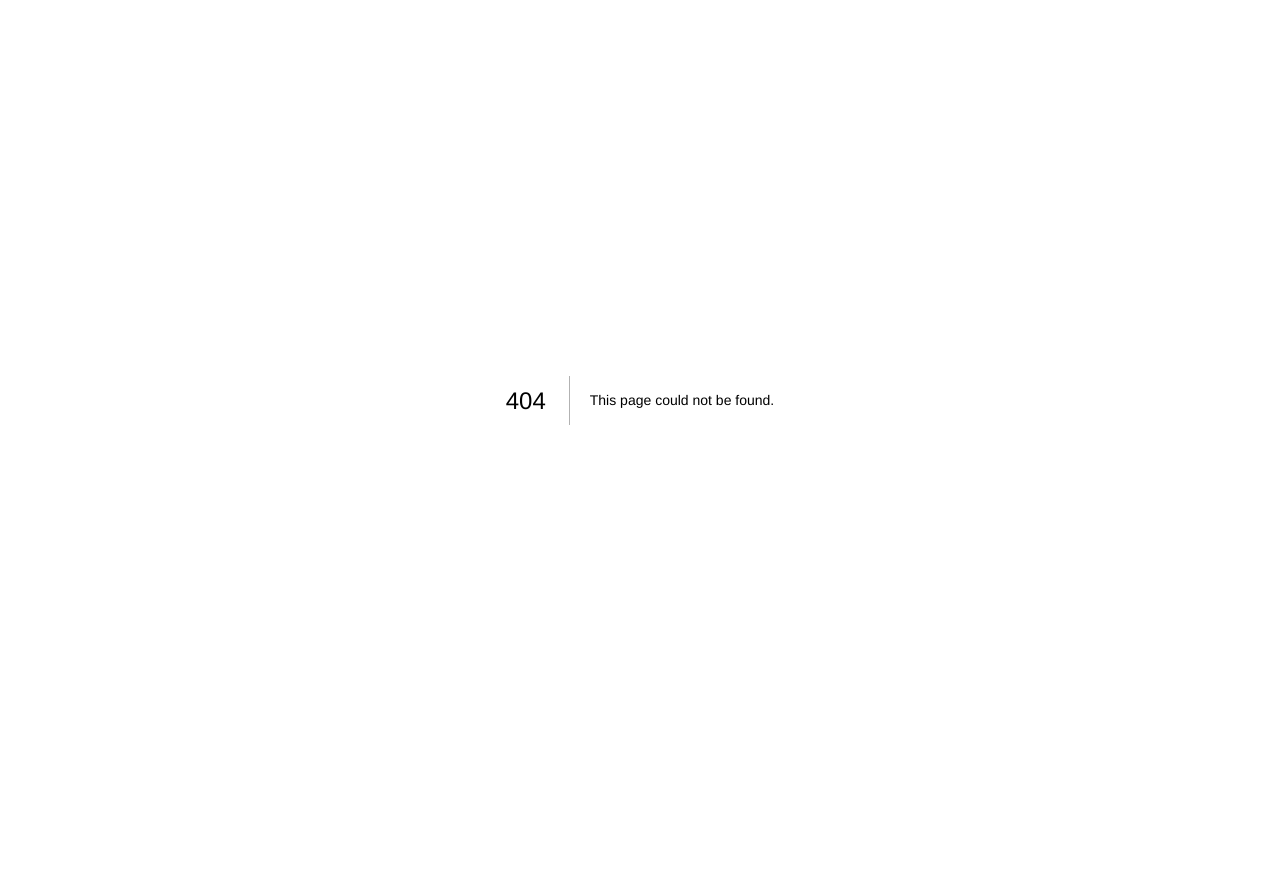
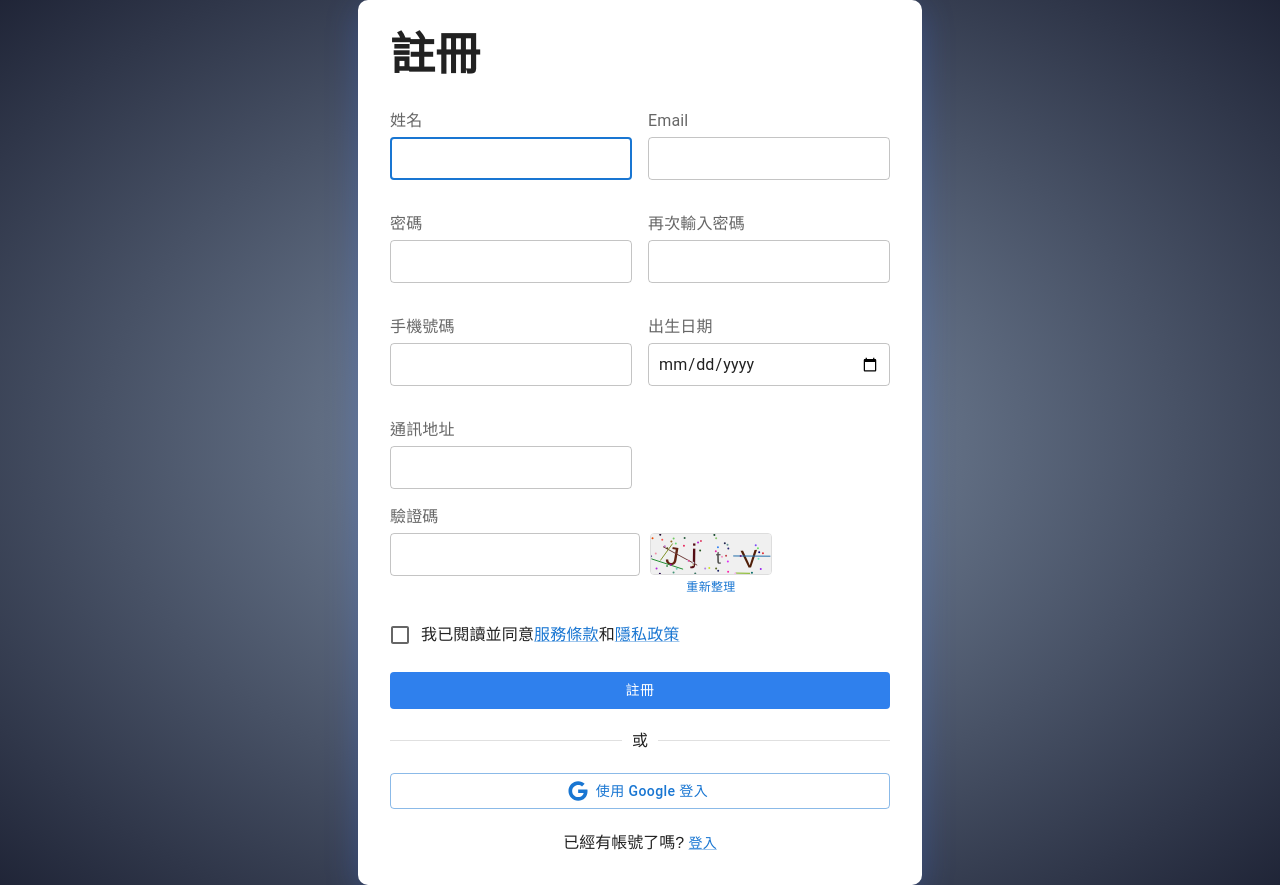
Before and after one commit to shiao1104/interviewerAI-front-end, a Next.js app: page /sign-up in a window 1280 px wide. Before the commit this address had no page. Before the commit the page ends 800 px from the top, so only its background shows below. Built offline with nearby package versions, Linux system fonts and the light colour scheme.

Commit message:
新增 - signup

```diff
--- /dev/null
+++ b/pages/sign-up.tsx
@@ -0,0 +1,251 @@
+import Button from "@mui/material/Button";
+import FormLabel from "@mui/material/FormLabel";
+import Link from "@mui/material/Link";
+import TextField from "@mui/material/TextField";
+import Divider from "@mui/material/Divider";
+import { FaGoogle } from "react-icons/fa";
+import { SubmitHandler, useForm } from "react-hook-form";
+import { formFields, IFormInputs } from "@/lib/data/signUpdata";
+import { Card, Checkbox, FormControlLabel } from "@mui/material";
+import styles from "@/styles/pages/Login.module.scss";
+import { useEffect, useRef, useState } from "react";
+
+// 驗證碼組件
+const Captcha = ({ onChange }: { onChange: (value: string) => void }) => {
+  const canvasRef = useRef<HTMLCanvasElement>(null);
+  const captchaValue = useRef<string>("");
+  const [, setRefresh] = useState<number>(0);
+
+  // 生成隨機驗證碼
+  const generateCaptcha = () => {
+    const canvas = canvasRef.current;
+    if (!canvas) return;
+
+    const ctx = canvas.getContext("2d");
+    if (!ctx) return;
+
+    // 清除畫布
+    ctx.clearRect(0, 0, canvas.width, canvas.height);
+
+    // 設置背景色
+    ctx.fillStyle = "#f0f0f0";
+    ctx.fillRect(0, 0, canvas.width, canvas.height);
+
+    // 生成隨機字符
+    const chars = "ABCDEFGHJKLMNPQRSTUVWXYZabcdefghjkmnpqrstuvwxyz23456789";
+    let captcha = "";
+
+    for (let i = 0; i < 4; i++) {
+      const index = Math.floor(Math.random() * chars.length);
+      captcha += chars[index];
+    }
+
+    captchaValue.current = captcha;
+    onChange(captcha);
+
+    // 繪製驗證碼
+    for (let i = 0; i < captcha.length; i++) {
+      ctx.font = `${18 + Math.random() * 10}px Arial`;
+      ctx.fillStyle = `rgb(${Math.random() * 100}, ${Math.random() * 100}, ${Math.random() * 100})`;
+      ctx.textBaseline = "middle";
+
+      // 隨機旋轉角度
+      const x = 15 + i * 25;
+      const y = 20 + Math.random() * 8;
+      const deg = (Math.random() - 0.5) * 30 * Math.PI / 180;
+
+      ctx.translate(x, y);
+      ctx.rotate(deg);
+      ctx.fillText(captcha[i], 0, 0);
+      ctx.rotate(-deg);
+      ctx.translate(-x, -y);
+    }
+
+    // 添加干擾線
+    for (let i = 0; i < 5; i++) {
+      ctx.strokeStyle = `rgb(${Math.random() * 200}, ${Math.random() * 200}, ${Math.random() * 200})`;
+      ctx.beginPath();
+      ctx.moveTo(Math.random() * canvas.width, Math.random() * canvas.height);
+      ctx.lineTo(Math.random() * canvas.width, Math.random() * canvas.height);
+      ctx.stroke();
+    }
+
+    // 添加干擾點
+    for (let i = 0; i < 50; i++) {
+      ctx.fillStyle = `rgb(${Math.random() * 255}, ${Math.random() * 255}, ${Math.random() * 255})`;
+      ctx.beginPath();
+      ctx.arc(Math.random() * canvas.width, Math.random() * canvas.height, 1, 0, 2 * Math.PI);
+      ctx.fill();
+    }
+
+    setRefresh(prev => prev + 1);
+  };
+
+  useEffect(() => {
+    generateCaptcha();
+  }, []);
+
+  return (
+    <div className={styles.captchaContainer}>
+      <canvas
+        ref={canvasRef}
+        width={120}
+        height={40}
+        className={styles.captchaCanvas}
+      />
+      <Button
+        variant="text"
+        size="small"
+        className={styles.refreshButton}
+        onClick={generateCaptcha}
+      >
+        重新整理
+      </Button>
+    </div>
+  );
+};
+
+// 更新表單輸入類型
+interface IFormInputsWithCaptcha extends IFormInputs {
+  captcha: string;
+}
+
+export default function SignUp() {
+  const [captchaValue, setCaptchaValue] = useState<string>("");
+
+  const {
+    register,
+    handleSubmit,
+    formState: { errors },
+  } = useForm<IFormInputsWithCaptcha>({
+    mode: "onBlur",
+    reValidateMode: "onChange",
+  });
+
+  const handleCaptchaChange = (value: string) => {
+    setCaptchaValue(value);
+  };
+
+  const onSubmit: SubmitHandler<IFormInputsWithCaptcha> = (data) => {
+    if (data.captcha.toLowerCase() !== captchaValue.toLowerCase()) {
+      alert("驗證碼錯誤，請重新輸入");
+      return;
+    }
+    console.log(data);
+    alert("註冊資料已提交！");
+  };
+
+  return (
+    <section className={styles.container}>
+      <Card className={styles.content}>
+        <h1>註冊</h1>
+        <form onSubmit={handleSubmit(onSubmit)}>
+          <div className={styles.fields}>
+            <div className={styles.fieldsGrid}>
+              {formFields.map((item, index) => (
+                <div key={index} className={styles.fieldWrap}>
+                  <FormLabel htmlFor={item.name} className={styles.label}>
+                    {item.label}{" "}
+                    {errors[item.name as keyof IFormInputsWithCaptcha] && (
+                      <span className={styles.errorMessage}>
+                        *
+                        {errors[
+                          item.name as keyof IFormInputsWithCaptcha
+                        ]?.message?.toString()}
+                      </span>
+                    )}
+                  </FormLabel>
+                  <TextField
+                    type={item.type}
+                    className={styles.textField}
+                    id={item.name}
+                    variant="outlined"
+                    autoFocus={item.autoFocus}
+                    error={!!errors[item.name as keyof IFormInputsWithCaptcha]}
+                    {...register(
+                      item.name as keyof IFormInputsWithCaptcha,
+                      item.validation
+                    )}
+                  />
+                </div>
+              ))}
+            </div>
+
+            <div className={styles.fieldWrap}>
+              <FormLabel htmlFor="captcha" className={styles.label}>
+                驗證碼 {errors.captcha && (
+                  <span className={styles.errorMessage}>
+                    *{errors.captcha?.message?.toString()}
+                  </span>
+                )}
+              </FormLabel>
+              <div className={styles.captchaField}>
+                <TextField
+                  type="text"
+                  className={styles.captchaInput}
+                  id="captcha"
+                  variant="outlined"
+                  error={!!errors.captcha}
+                  {...register("captcha", {
+                    required: "請輸入驗證碼",
+                  })}
+                />
+                <Captcha onChange={handleCaptchaChange} />
+              </div>
+            </div>
+
+            <div className={styles.checkboxWrap}>
+              <FormControlLabel
+                control={
+                  <Checkbox
+                    id="termsAgreed"
+                    {...register("termsAgreed", {
+                      required: "您必須同意服務條款和隱私政策才能繼續",
+                    })}
+                  />
+                }
+                label={
+                  <span>
+                    我已閱讀並同意<Link href="#">服務條款</Link>和
+                    <Link href="#">隱私政策</Link>
+                    {errors.termsAgreed && (
+                      <span className={styles.errorMessage}>
+                        *{errors.termsAgreed?.message?.toString()}
+                      </span>
+                    )}
+                  </span>
+                }
+              />
+            </div>
+          </div>
+
+          <Button type="submit" className={styles.submitButton}>
+            註冊
+          </Button>
+        </form>
+
+        <Divider sx={{ margin: "1.5rem 0" }}>或</Divider>
+
+        <Button
+          fullWidth
+          variant="outlined"
+          onClick={() => alert("Sign in with Google")}
+          startIcon={<FaGoogle />}
+          sx={{
+            borderRadius: "4px",
+            textTransform: "none",
+          }}
+        >
+          使用 Google 登入
+        </Button>
+
+        <p style={{ marginTop: "1.5rem", textAlign: "center" }}>
+          已經有帳號了嗎?{" "}
+          <Link href="/login" variant="body2" sx={{ alignSelf: "center" }}>
+            登入
+          </Link>
+        </p>
+      </Card>
+    </section>
+  );
+}
--- a/styles/base/_variables.scss
+++ b/styles/base/_variables.scss
@@ -0,0 +1,17 @@
+
+
+$large_size: 45px;
+$regular_size: 16px;
+
+$main_box_shadow: rgba(65, 120, 255, 0.25) 0px 8px 32px 0px;
+$light_box_shadow: rgba(65, 120, 255, 0.15) 0px 4px 12px 0px;
+$main_color: #2f80ed;
+$sub_color: #1b5cbe;
+$accent_color: #00dbde;
+$gradient_accent: linear-gradient(45deg, #2F80ED, #00DBDE);
+$tech_border: 1px solid rgba(65, 120, 255, 0.2);
+$blur_effect: rgba(255, 255, 255, 0.8);
+$card_bg: rgba(255, 255, 255, 0.95);
+$status_ready: #4caf50;
+$status_confirmed: #2f80ed;
+$unread_bg: rgba(65, 120, 255, 0.05);
```
Also changed, not shown: styles/theme/signup.tsx (added, +47 -0 lines).
